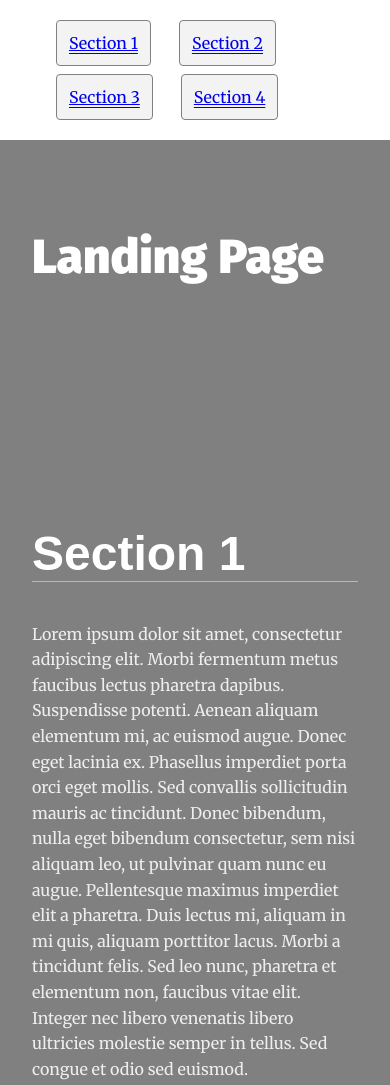
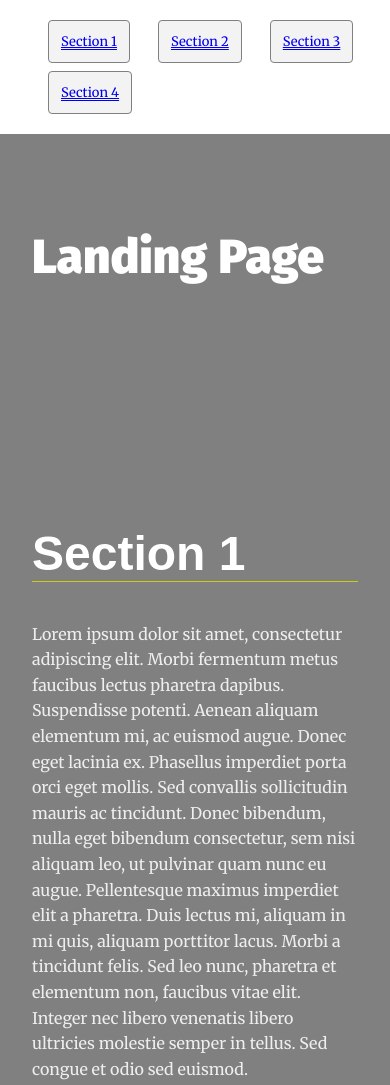
Before and after one commit to michaelNgiri/udacity-fend-landing-page, a plain HTML site: page index.html in a window 390 px wide. Shown: the top 1085 px of the page. Drawn offline with Linux system fonts and the light colour scheme.

Commit message:
update responsiveness for extra small devices like the z-fold, update comments

```diff
--- a/css/responsive.css
+++ b/css/responsive.css
@@ -31,7 +31,7 @@
 @media only screen and (max-width: 425px) {
 	/*Small smartphones [325px -> 425px]*/
 	 nav{
-        padding: 0 0 0 12px!important;
+        padding: 0 0 0 4px!important;
     }
 	/*Big smartphones [426px -> 600px]*/
 	nav #navbar-list{
@@ -42,6 +42,6 @@
 		margin: 4px;
 	}
     nav #navbar-list li a{
-        font-size: medium;
+        font-size: small;
 	}
 }
--- a/js/app.js
+++ b/js/app.js
@@ -1,4 +1,5 @@
-(function(global) {
+// This is a global function executed once the page is loaded
+(function (global) {
   const pageSections = Array.from(
     document.querySelectorAll("section[data-nav]")
   );
```
